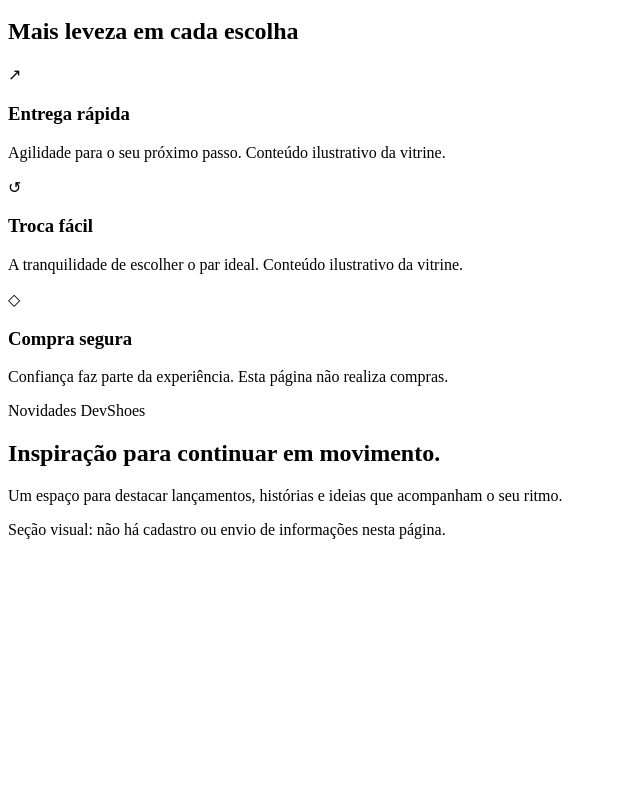
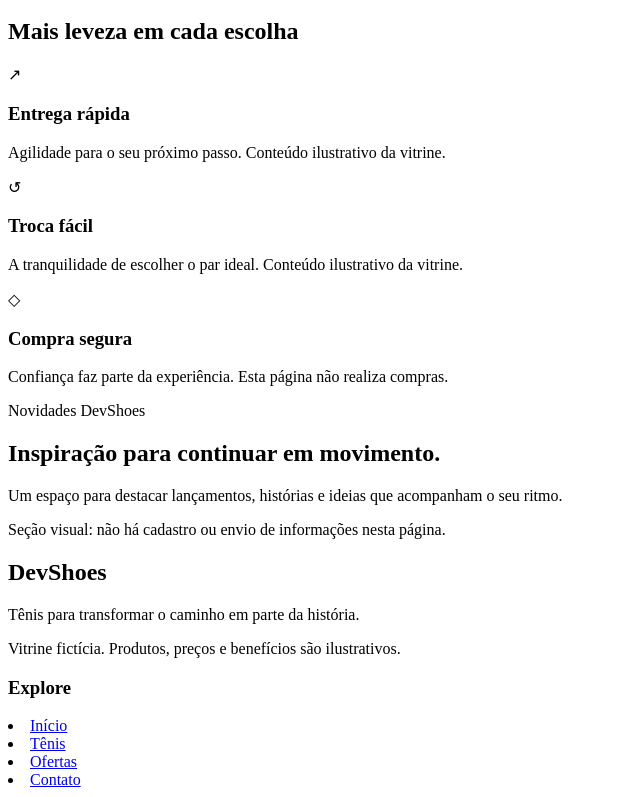
Before and after one commit to VicenzoBernardineli/DevTennis, a plain HTML site: page index.html in a window 1280 px wide. Shown: the part 1212-2009 px from the top of the page, without its empty margins (0-640 px from the left). Before the commit the page ends 1767 px from the top, so only its background shows below. Drawn offline with Linux system fonts and the light colour scheme.

Commit message:
Criação do rodapé

```diff
--- a/index.html
+++ b/index.html
@@ -126,8 +126,21 @@
             </div>
         </section>
 
-        <footer>
-
+        <footer class="footer">
+            <div class="footer-text">
+                <h2 class="footer-title">DevShoes</h2>
+                <p class="footer-text">Tênis para transformar o caminho em parte da história.</p>
+                <p class="footer-subtext">Vitrine fictícia. Produtos, preços e benefícios são ilustrativos.</p>
+            </div>
+            <section class="footer-nav">
+                <h3>Explore</h3>
+                <nav>
+                    <li><a href="#home">Início</a></li>
+                    <li><a href="#produtos">Tênis</a></li>
+                    <li><a href="#ofertas">Ofertas</a></li>
+                    <li><a href="#contato">Contato</a></li>
+                </nav>
+            </section>
         </footer>
     </main>
 </body>
```
